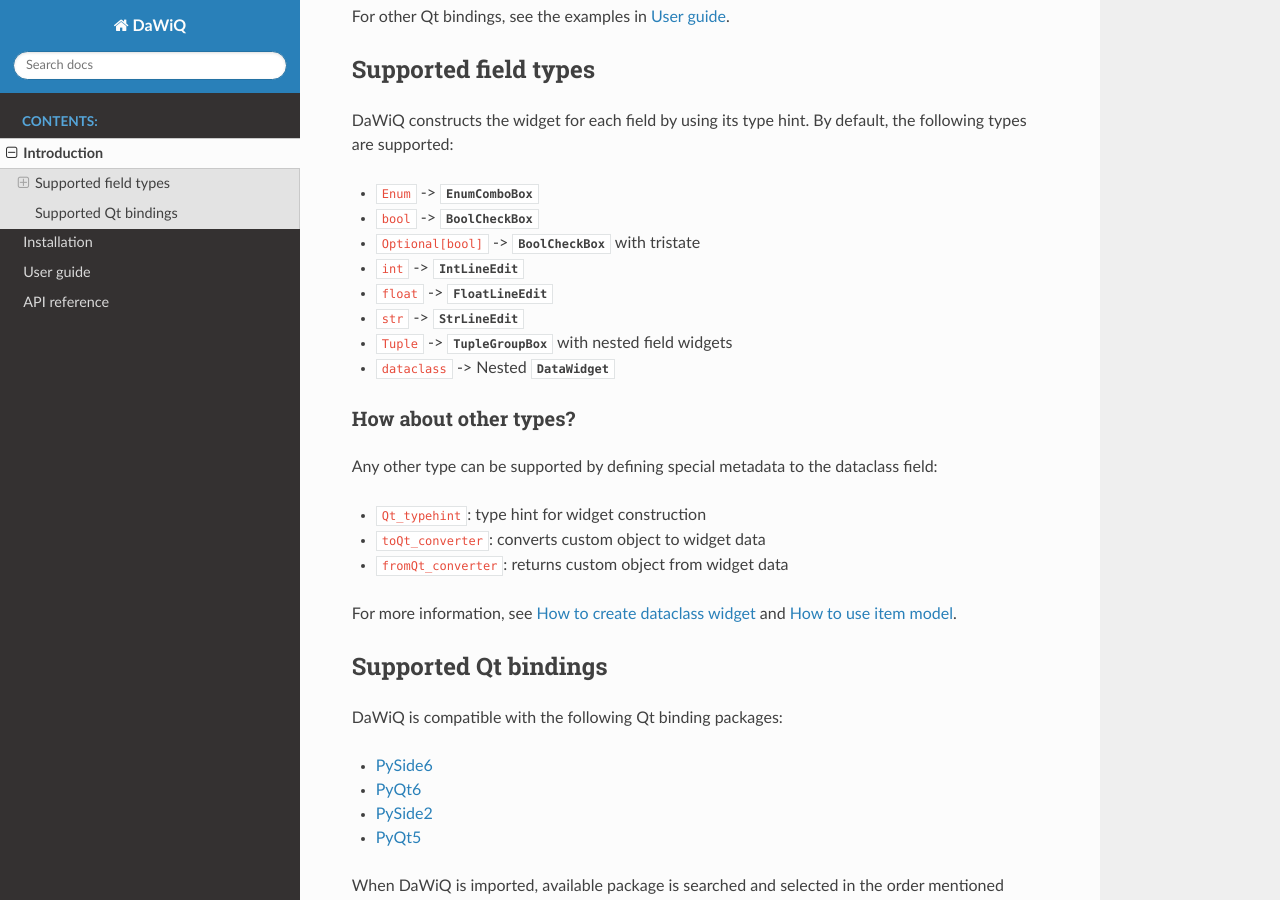
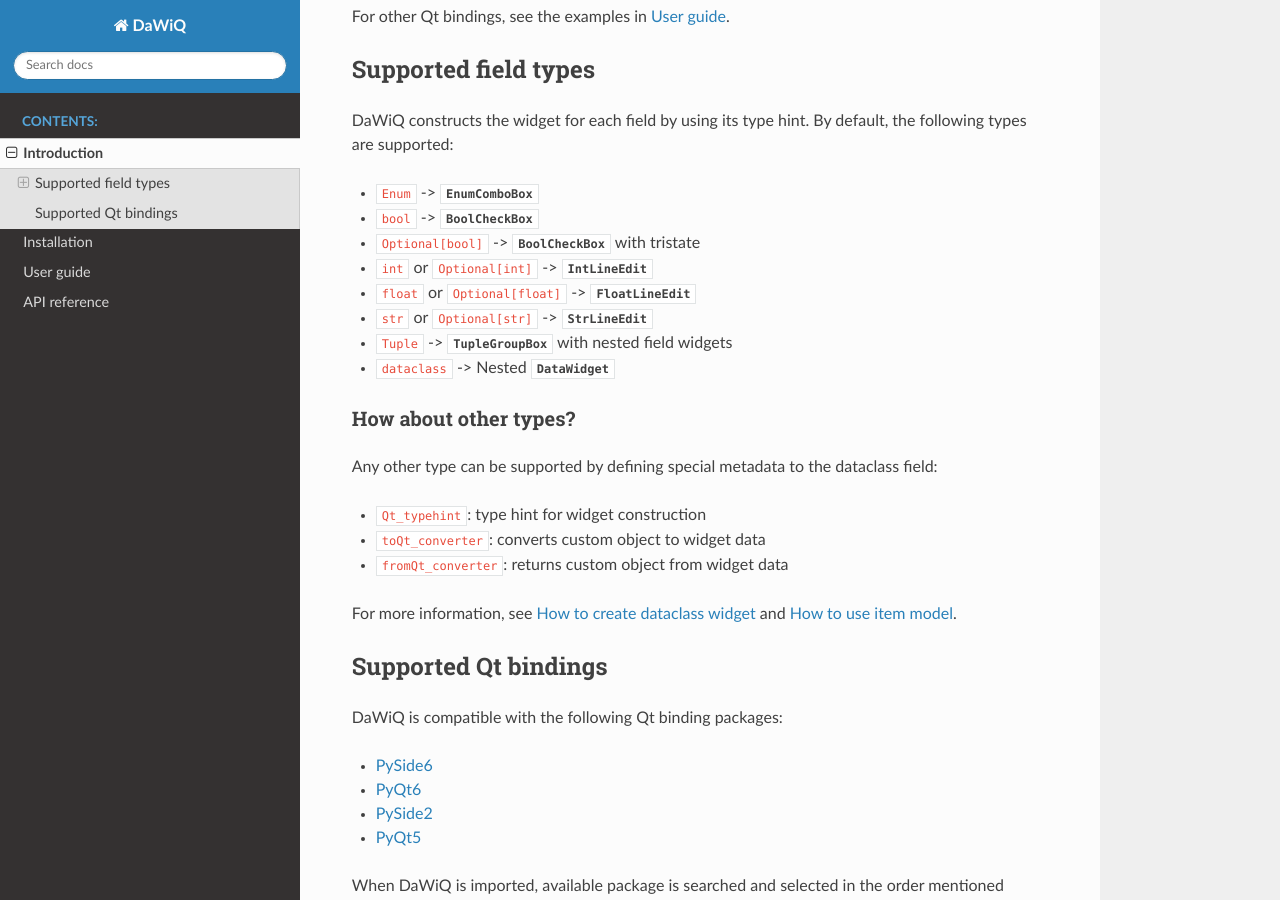
Before and after one commit to JSS95/dawiq, a Sphinx documentation site: the page built from doc/source/intro.rst, in a window 1280 px wide and 900 px high, scrolled down 749 px. Built offline with Sphinx 7.4.7 and the Read the Docs theme 2.0.0, drawn with Linux system fonts in a browser that asks for light colours.

Commit message:
feat: allow Optional
Fix doc to indicate that Optional are allowed

```diff
--- a/doc/source/intro.rst
+++ b/doc/source/intro.rst
@@ -44,9 +44,9 @@ By default, the following types are supported:
 * ``Enum`` -> :class:`.EnumComboBox`
 * ``bool`` -> :class:`.BoolCheckBox`
 * ``Optional[bool]`` -> :class:`.BoolCheckBox` with tristate
-* ``int`` -> :class:`.IntLineEdit`
-* ``float`` -> :class:`.FloatLineEdit`
-* ``str`` -> :class:`.StrLineEdit`
+* ``int`` or ``Optional[int]`` -> :class:`.IntLineEdit`
+* ``float`` or ``Optional[float]`` -> :class:`.FloatLineEdit`
+* ``str`` or ``Optional[str]`` -> :class:`.StrLineEdit`
 * ``Tuple`` -> :class:`.TupleGroupBox` with nested field widgets
 * ``dataclass`` -> Nested :class:`.DataWidget`
 
```
Also changed, not shown: 2 other files.
